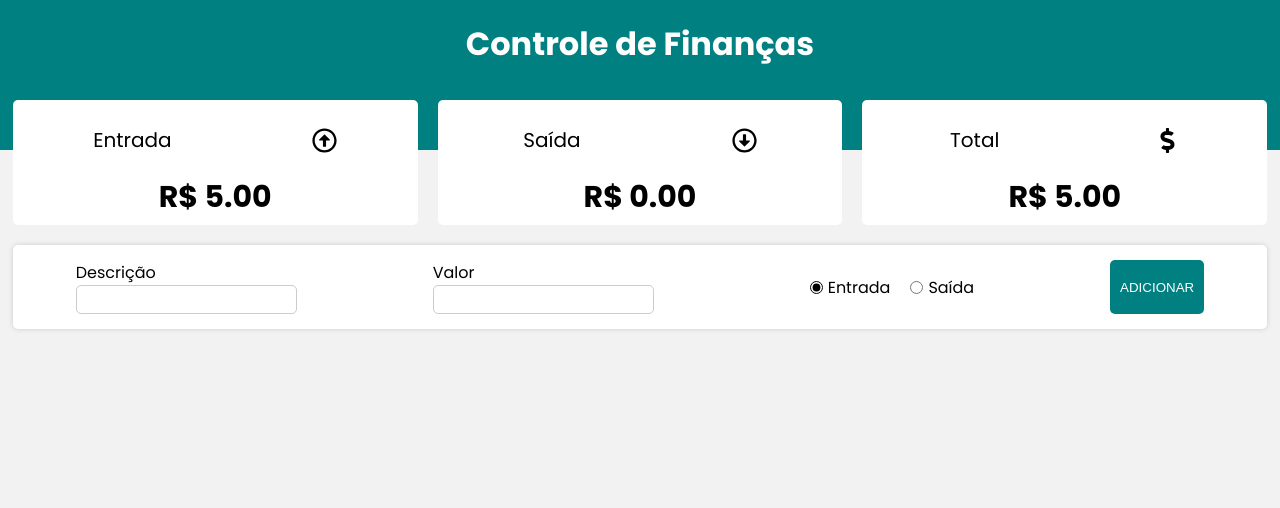
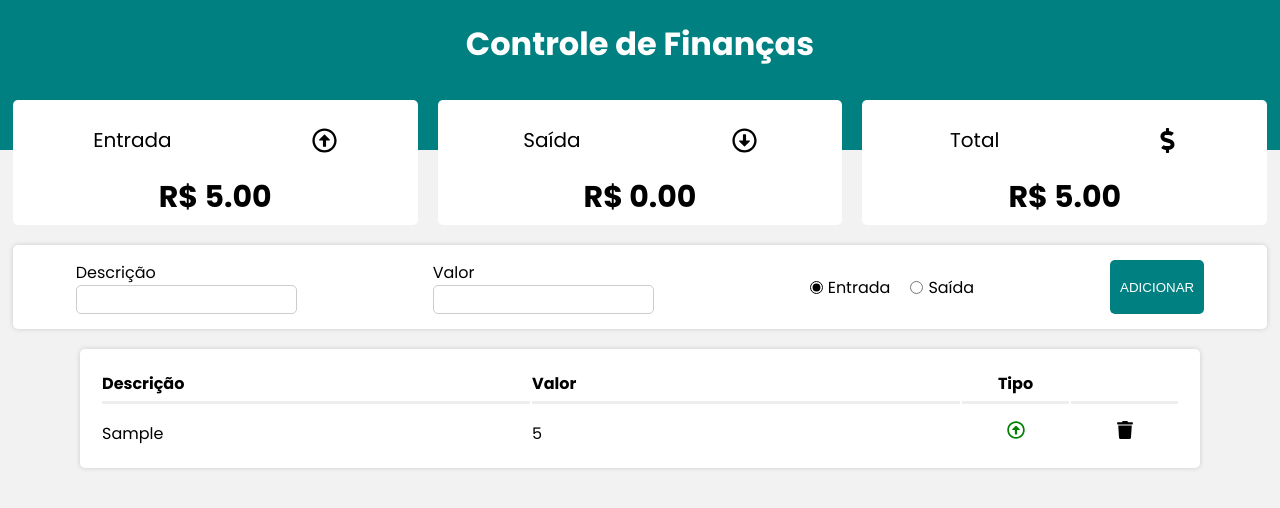
Before and after one commit to JesusVicken/controle-financeiro, a React (Vite) app: page / in a window 1280 px wide. Both pictures are taken after typing "Sample", "5" into the empty fields and a click on the button "ADICIONAR". Shown: the top 508 px of the page. Built offline with nearby package versions, Linux system fonts and the light colour scheme.

Commit message:
finalizado com muito custo

```diff
--- a/src/App.jsx
+++ b/src/App.jsx
@@ -8,19 +8,18 @@
   const [transactionsList, setTransactionsList] = useState(
     data ? JSON.parse(data) : []
   );
-
   const [income, setIncome] = useState(0);
   const [expense, setExpense] = useState(0);
   const [total, setTotal] = useState(0);
 
   useEffect(() => {
     const amountExpense = transactionsList
-      .filter((item) => item.expense) // Corrigido para 'item.expense'
-      .map((transactions) => Number(transactions.amount));
+      .filter((item) => item.expense)
+      .map((transaction) => Number(transaction.amount));
 
     const amountIncome = transactionsList
-      .filter((item) => !item.expense) // Corrigido para '!item.expense'
-      .map((transactions) => Number(transactions.amount));
+      .filter((item) => !item.expense)
+      .map((transaction) => Number(transaction.amount));
 
     const expense = amountExpense.reduce((acc, cur) => acc + cur, 0).toFixed(2);
     const income = amountIncome.reduce((acc, cur) => acc + cur, 0).toFixed(2);
@@ -32,19 +31,23 @@
     setTotal(`${Number(income) < Number(expense) ? "-" : ""}R$ ${total}`);
   }, [transactionsList]);
 
-  const handleAdd = (transactions) => {
-    const newArrayTransactions = [...transactionsList, transactions]
+  const handleAdd = (transaction) => {
+    const newArrayTransactions = [...transactionsList, transaction];
 
     setTransactionsList(newArrayTransactions);
 
     localStorage.setItem("transactions", JSON.stringify(newArrayTransactions));
-  }
+  };
 
   return (
     <>
       <Header />
       <Resume expense={expense} income={income} total={total} />
-      <Form handleAdd={handleAdd} />
+      <Form
+        handleAdd={handleAdd}
+        transactionsList={transactionsList}
+        setTransactionsList={setTransactionsList}
+      />
     </>
   );
 }
--- a/src/components/Form/Form.jsx
+++ b/src/components/Form/Form.jsx
@@ -1,8 +1,8 @@
 import * as C from "./style";  //carregando todos os styles e atribuindo para C
 import { useState } from "react";
+import Grid from '../Grid/Grid'
 
-
-const Form = ({ handleAdd }) => {
+const Form = ({ handleAdd, transactionsList, setTransactionsList }) => {
 
     const [desc, setDesc] = useState('');
     const [amount, setAmount] = useState('');
@@ -65,9 +65,8 @@
                     <C.Label htmlFor="rIncome">Saída</C.Label>
                 </C.RadioGroup>
                 <C.Button onClick={handleSave}>ADICIONAR</C.Button>
-
-
             </C.Container>
+            <Grid itens={transactionsList} setItens={setTransactionsList} />
         </>
 
     )
--- /dev/null
+++ b/src/components/Grid/Grid.jsx
@@ -0,0 +1,57 @@
+import React from "react";
+import * as C from "./style";
+import {
+    FaRegArrowAltCircleUp,
+    FaRegArrowAltCircleDown,
+    FaTrash,
+} from "react-icons/fa";
+
+// Componente GridItem definido dentro do Grid
+const GridItem = ({ item, onDelete }) => {
+    return (
+        <C.Tr>
+            <C.Td>{item.desc}</C.Td>
+            <C.Td>{item.amount}</C.Td>
+            <C.Td alignCenter>
+                {item.expense ? (
+                    <FaRegArrowAltCircleDown color="red" />
+                ) : (
+                    <FaRegArrowAltCircleUp color="green" />
+                )}
+            </C.Td>
+            <C.Td alignCenter>
+                <FaTrash onClick={() => onDelete(item.id)} />
+            </C.Td>
+        </C.Tr>
+    );
+};
+
+const Grid = ({ itens, setItens }) => {
+    const onDelete = (ID) => {
+        const newArray = itens.filter((transaction) => transaction.id !== ID);
+        setItens(newArray);
+        localStorage.setItem("transactions", JSON.stringify(newArray));
+    };
+
+    return (
+        <C.Table>
+            <C.Thead>
+                <C.Tr>
+                    <C.Th width={40}>Descrição</C.Th>
+                    <C.Th width={40}>Valor</C.Th>
+                    <C.Th width={10} alignCenter>
+                        Tipo
+                    </C.Th>
+                    <C.Th width={10}></C.Th>
+                </C.Tr>
+            </C.Thead>
+            <C.Tbody>
+                {itens?.map((item, index) => (
+                    <GridItem key={index} item={item} onDelete={onDelete} />
+                ))}
+            </C.Tbody>
+        </C.Table>
+    );
+};
+
+export default Grid;
--- /dev/null
+++ b/src/components/Grid/style.js
@@ -0,0 +1,36 @@
+import styled from "styled-components";
+
+export const Table = styled.table`
+  width: 98%;
+  background-color: #fff;
+  padding: 20px;
+  box-shadow: 0px 0px 5px #ccc;
+  border-radius: 5px;
+  max-width: 1120px;
+  margin: 20px auto;
+`;
+
+export const Thead = styled.thead``;
+
+export const Tbody = styled.tbody``;
+
+export const Tr = styled.tr``;
+
+export const Th = styled.th`
+  text-align: start;
+  border-bottom: inset;
+  padding-bottom: 5px;
+  text-align: ${(props) => (props.alignCenter ? "center" : "start")};
+  width: ${(props) => (props.width ? props.width + "%" : "auto")};
+`;
+
+export const Td = styled.td`
+  padding-top: 15px;
+  text-align: ${(props) => (props.alignCenter ? "center" : "start")};
+  word-break: break-all;
+
+  svg {
+    width: 18px;
+    height: 18px;
+  }
+`;
```
Also changed, not shown: src/components/Form/style.js (line endings or trailing spaces), src/components/Header/Header.jsx (line endings or trailing spaces), src/components/Resume/style.js (indentation only).
